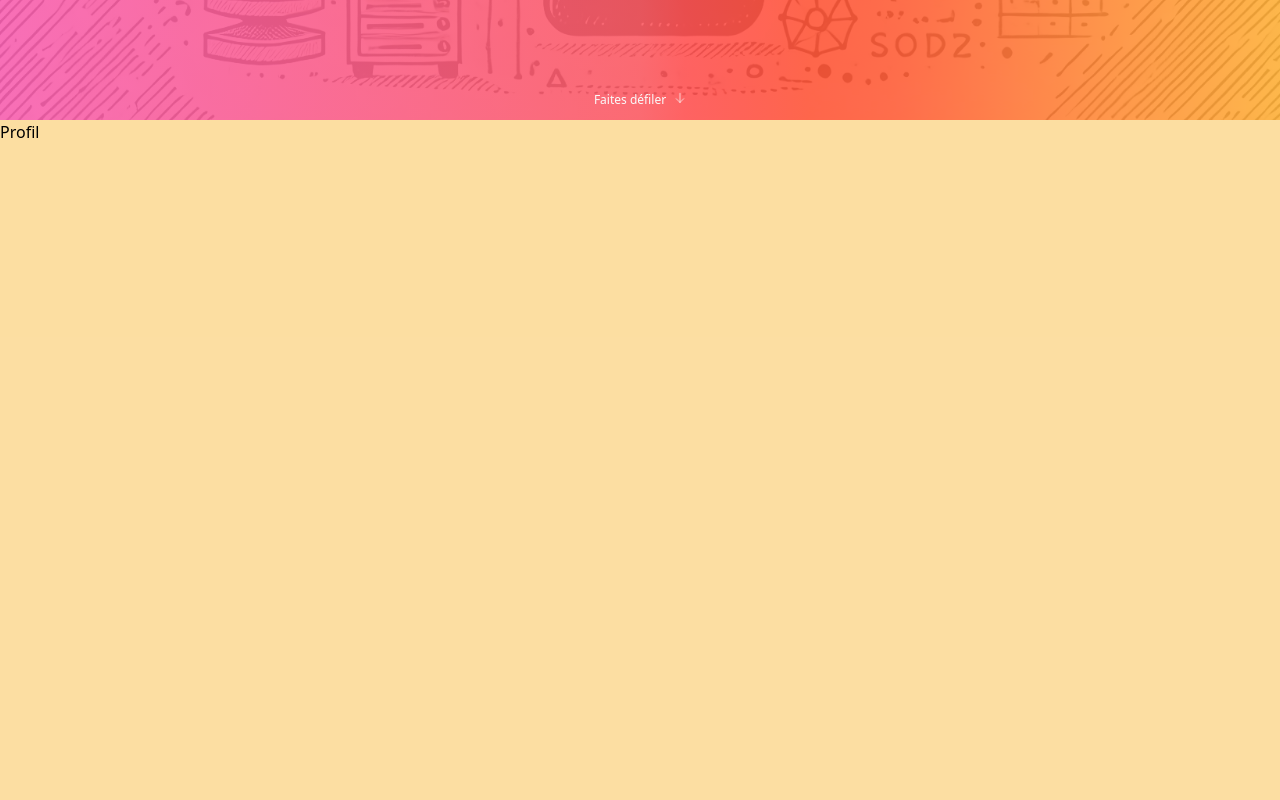
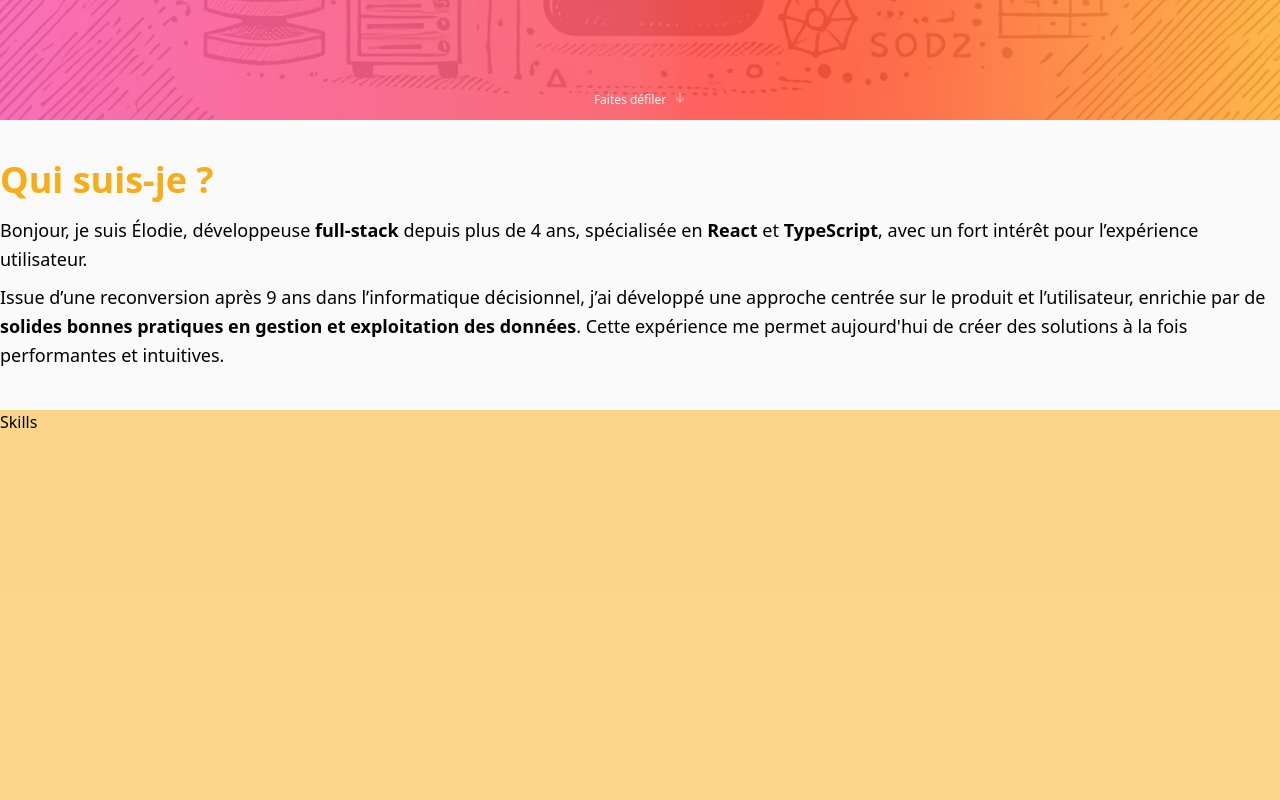
Before and after one commit to ElodieRoy/CV, a React (Vite) app in the folder frontend/: page / in a window 1280 px wide. Shown: the part 680-1480 px from the top of the page. Built offline with nearby package versions, Linux system fonts and the light colour scheme.

Commit message:
feat: add text for profil section

```diff
--- /dev/null
+++ b/frontend/src/components/ui/Container.tsx
@@ -0,0 +1,13 @@
+import { ComponentPropsWithoutRef } from "react";
+import { twMerge } from "tailwind-merge";
+
+export function Container(props: ComponentPropsWithoutRef<"div">) {
+  return (
+    <div
+      {...props}
+      className={twMerge("container mx-auto py-10", props.className)}
+    >
+      {props.children}
+    </div>
+  );
+}
--- a/frontend/src/sections/Profile.tsx
+++ b/frontend/src/sections/Profile.tsx
@@ -1,7 +1,30 @@
+import { Container } from "@/components/ui/Container";
+
 export function Profile() {
+  const nbExp = new Date().getFullYear() - 2021;
   return (
-    <section className="bg-primary/40 h-screen" id="profile">
-      Profil
+    <section className="bg-light" id="profile">
+      <Container>
+        <h3 className="text-primary text-4xl font-semibold mb-4">
+          Qui suis-je ?
+        </h3>
+        <p className="text-lg leading-relaxed">
+          Bonjour, je suis Élodie, développeuse <strong>full-stack</strong>{" "}
+          depuis plus de {nbExp} ans, spécialisée en <strong>React</strong> et{" "}
+          <strong>TypeScript</strong>, avec un fort intérêt pour l’expérience
+          utilisateur.
+        </p>
+        <p className="text-lg leading-relaxed mt-2">
+          Issue d’une reconversion après 9 ans dans l’informatique décisionnel,
+          j’ai développé une approche centrée sur le produit et l’utilisateur,
+          enrichie par de{" "}
+          <strong>
+            solides bonnes pratiques en gestion et exploitation des données
+          </strong>
+          . Cette expérience me permet aujourd'hui de créer des solutions à la
+          fois performantes et intuitives.
+        </p>
+      </Container>
     </section>
   );
 }
```
